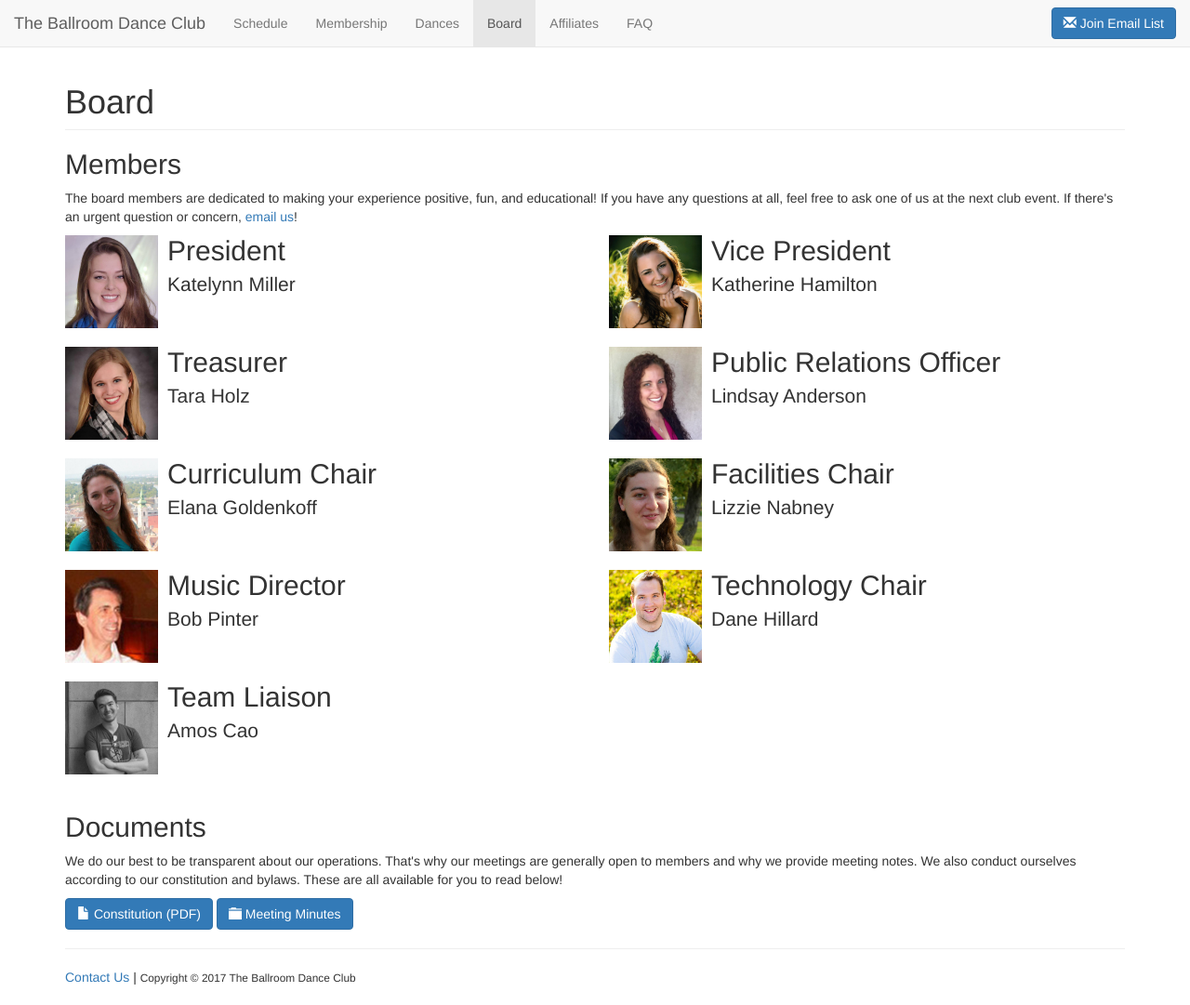
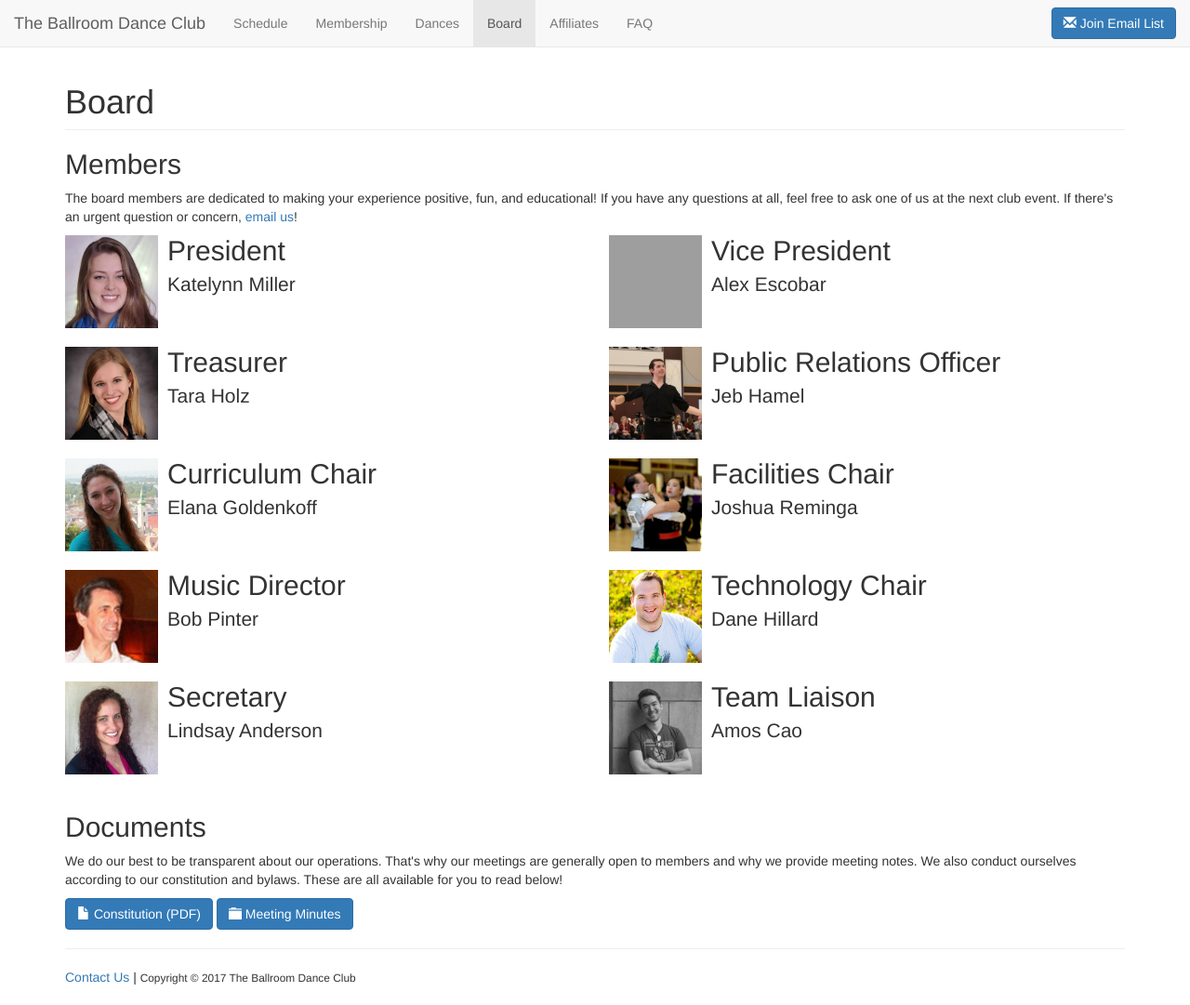
Before and after one commit to ballroom-dance-club/ballroom-dance-club.github.io, a Jekyll site: the page built from board.html, in a window 1280 px wide and 1081 px high. Shown: the whole window at 93% size. Built offline with Jekyll 4.4.1, drawn with Linux system fonts in a browser that asks for light colours; nearby versions of some CDN libraries; grey boxes are pictures that could not be loaded.

Commit message:
Update board member people and photos

```diff
--- a/_data/board.yml
+++ b/_data/board.yml
@@ -2,26 +2,29 @@
   person: Katelynn Miller
   image_filename: Katelynn-Miller-President.jpg
 - position: Vice President
-  person: Katherine Hamilton
-  image_filename: Katherine-Hamilton-Vice-President.jpg
+  person: Alex Escobar
+  image_filename: Alex-Escobar-Vice-President.jpg
 - position: Treasurer
   person: Tara Holz
   image_filename: Tara-Holz-Treasurer.jpg
 - position: Public Relations Officer
-  person: Lindsay Anderson
-  image_filename: Lindsay-Anderson-Public-Relations-Officer.jpg
+  person: Jeb Hamel
+  image_filename: Jeb-Hamel-Public-Relations-Officer.jpg
 - position: Curriculum Chair
   person: Elana Goldenkoff
   image_filename: Elana-Goldenkoff-Curriculum-Chair.jpg
 - position: Facilities Chair
-  person: Lizzie Nabney
-  image_filename: Lizzie-Nabney-Facilities-Chair.jpg
+  person: Joshua Reminga
+  image_filename: Joshua-Reminga-Facilities-Chair.jpg
 - position: Music Director
   person: Bob Pinter
   image_filename: Bob-Pinter-Music-Director.jpg
 - position: Technology Chair
   person: Dane Hillard
   image_filename: Dane-Hillard-Technology-Chair.jpg
+- position: Secretary
+  person: Lindsay Anderson
+  image_filename: Lindsay-Anderson-Secretary.jpg
 - position: Team Liaison
   person: Amos Cao
   image_filename: Amos-Cao-Team-Liaison.jpg
```
Also changed, not shown: images/board/Jeb-Hamel-Public-Relations-Officer.jpg (added), images/board/Joshua-Reminga-Facilities-Chair.jpg (added), images/board/Katherine-Hamilton-Vice-President.jpg (deleted), images/board/Lindsay-Anderson-Secretary.jpg (renamed from images/board/Lindsay-Anderson-Public-Relations-Officer.jpg), images/board/Lizzie-Nabney-Facilities-Chair.jpg (deleted), 1 other file.
